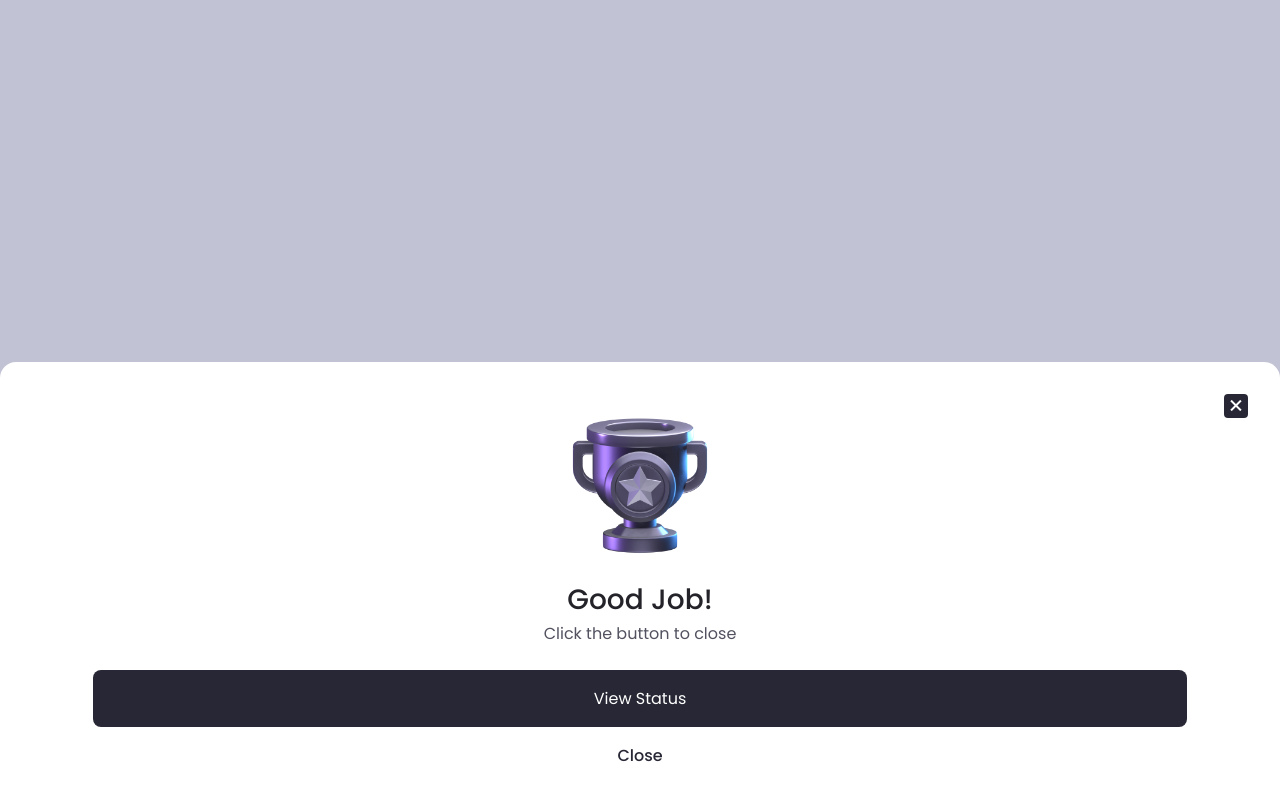
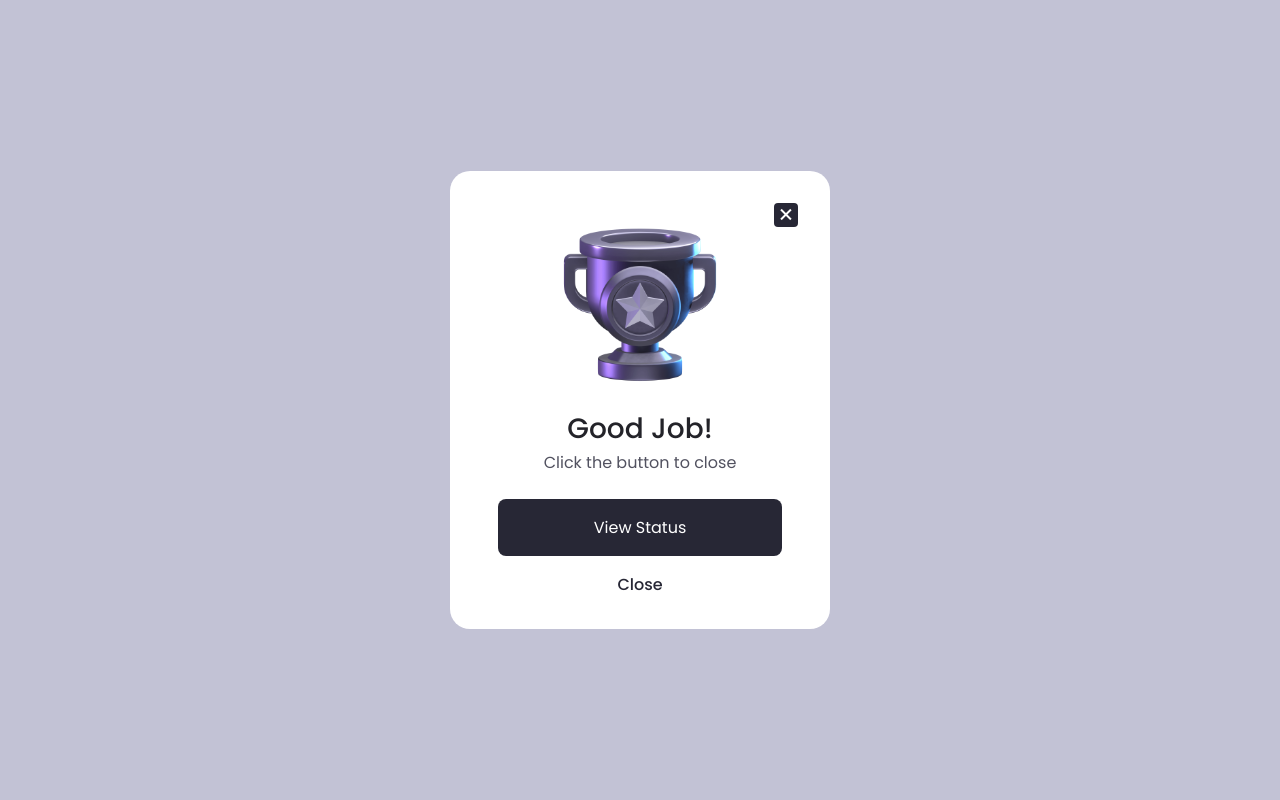
Before and after one commit to Dominik-Ilja-Devvv/Modal-Popup, a plain HTML site: page index.html in a window 1280 px wide. Both pictures are taken after a click on the button "Open Modal". Drawn offline with nearby package versions, Linux system fonts and the light colour scheme.

Commit message:
Updated CSS to center modal in all screen widths.

```diff
--- a/assets/css/styles.css
+++ b/assets/css/styles.css
@@ -100,10 +100,13 @@ img {
 
 .modal__content {
   position: relative;
+  width: 95%;
+  max-width: 380px;
   padding: 3rem 2rem 2rem;
+  margin: auto;
   text-align: center;
   background-color: var(--container-color);
-  border-radius: 1rem 1rem 0 0;
+  border-radius: 1.25rem;
   transition: all 0.3s;
 
   /* === Effect 1 ===*/
@@ -111,7 +114,8 @@ img {
 }
 
 .modal__img {
-  width: 150px;
+  width: 100%;
+  max-width: 170px;
   margin-bottom: 0.75rem;
 }
 
@@ -158,6 +162,3 @@ img {
 .show-modal .modal__content {
   transform: translateY(0);
 }
-
-/*=============== BREAKPOINTS ===============*/
-/* For small devices */
```
